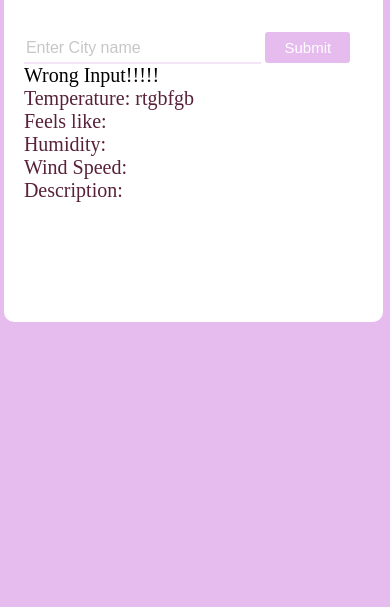
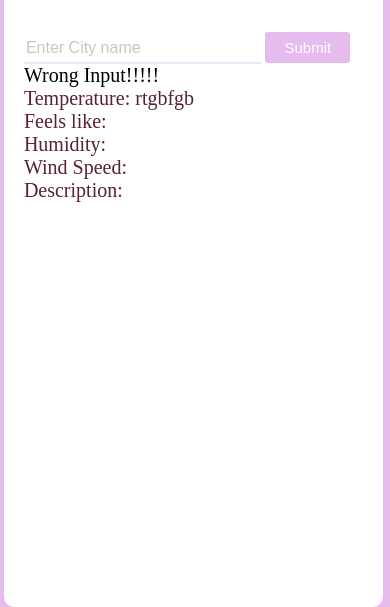
Before and after one commit to 03JEEt/weather, a plain HTML site: page index.html in a window 390 px wide. Shown: the part 257-864 px from the top of the page. Drawn offline with Linux system fonts and the light colour scheme; no server answers.

Commit message:
Update style.css

```diff
--- a/style.css
+++ b/style.css
@@ -54,6 +54,7 @@ body{
 @media only screen and (max-width: 720px){
     .containers{
         left:1%;
-        width:87%
+        width:87%;
+        height:80%;
     }
 }
```
